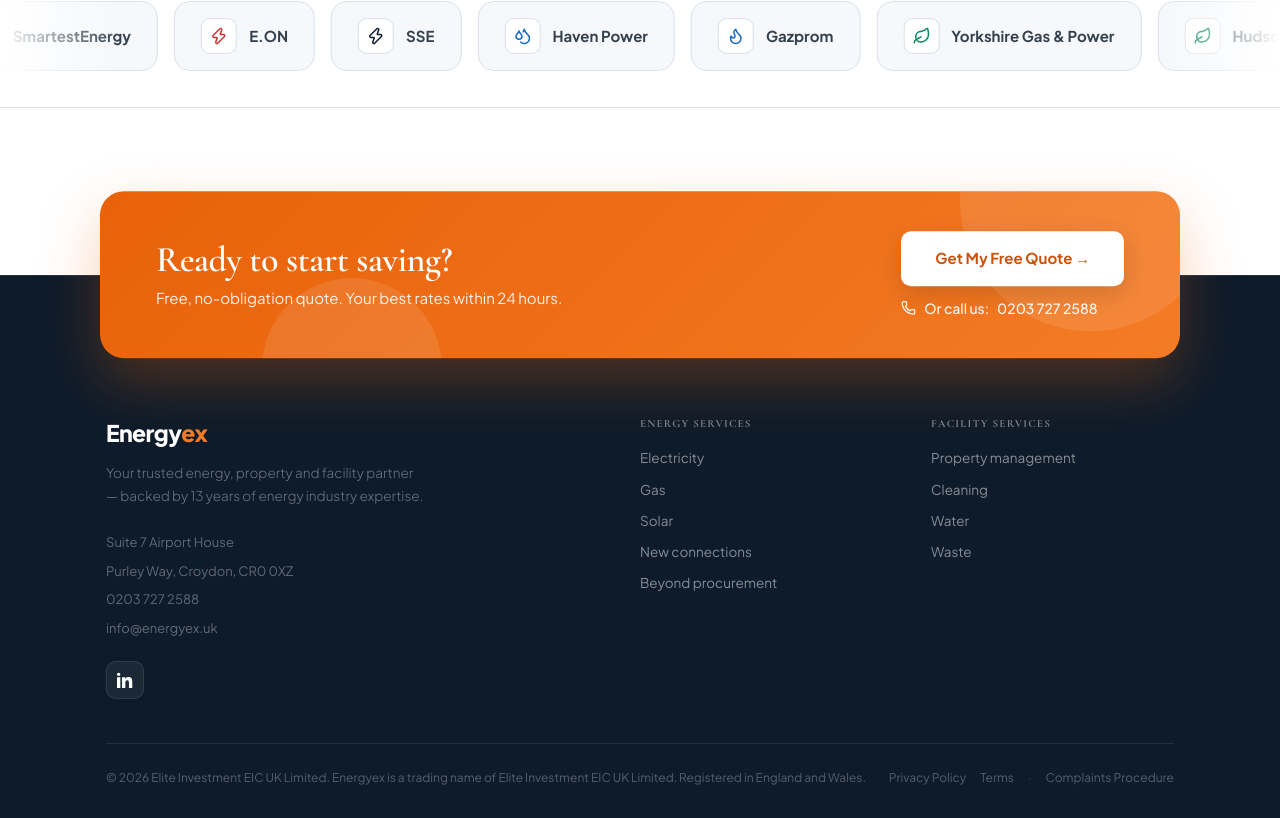
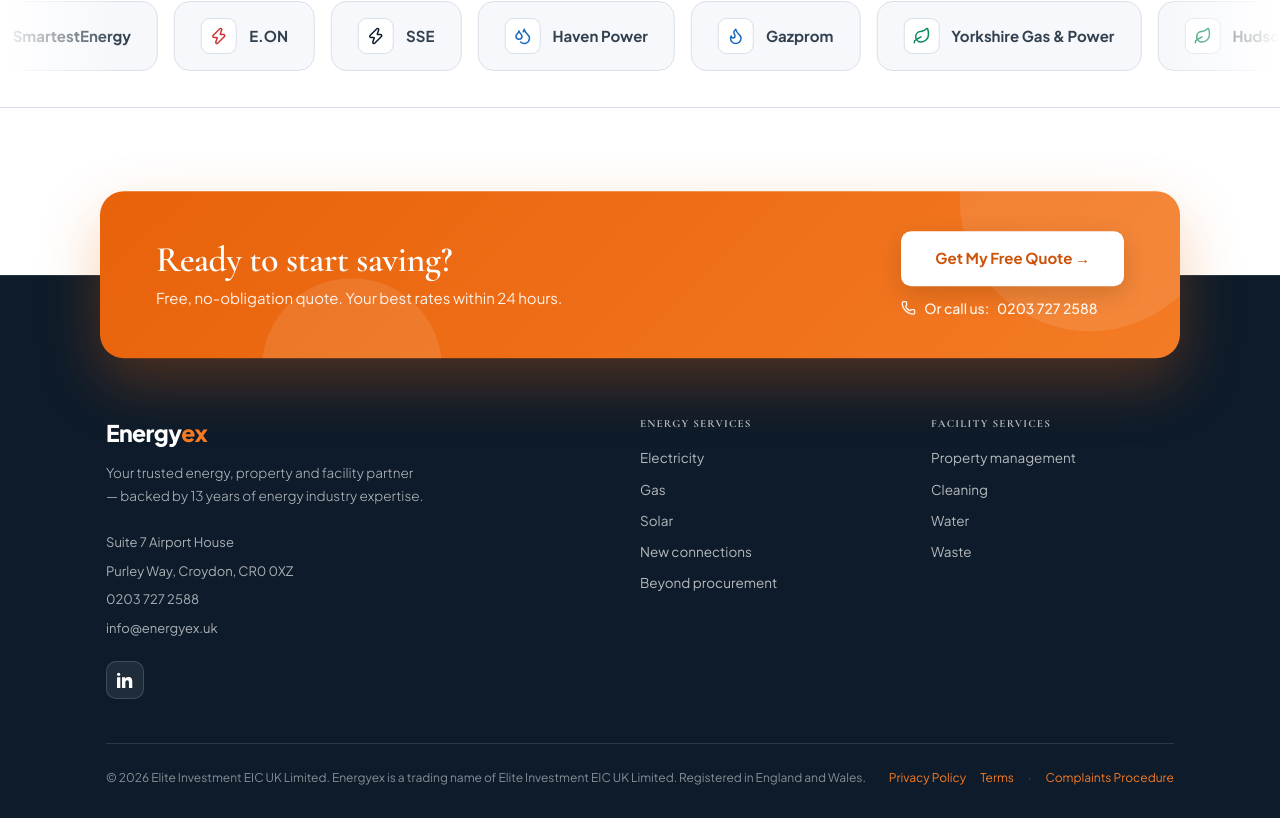
Before and after one commit to harishbhati/Energy-EX-Web, a Next.js app: page / in a window 1280 px wide. Shown: the part 5617-6435 px from the top of the page. Built offline with nearby package versions, Linux system fonts and the light colour scheme.

Commit message:
footer text and link color update

```diff
--- a/components/home/Footer.tsx
+++ b/components/home/Footer.tsx
@@ -17,10 +17,16 @@ type FooterProps = {
 
 export default function Footer({ footer, compact }: FooterProps) {
   return (
-    <footer className={`bg-navy pb-8 relative z-[1] border-t border-white/10 ${compact ? 'pt-10 md:pt-14' : 'pt-10 md:pt-[140px]'}`}>
+    <footer
+      className={`bg-navy pb-8 relative z-[1] border-t border-white/10 ${
+        compact ? 'pt-10 md:pt-14' : 'pt-10 md:pt-[140px]'
+      }`}
+    >
       <div className="max-w-[1180px] mx-auto px-6 md:px-14">
-        {/* Top grid — stacks on mobile */}
-        <div className="grid gap-8 md:gap-12 pb-10 md:pb-11 border-b border-white/[0.08] grid-cols-1 sm:grid-cols-2 md:grid-cols-[2fr_1fr_1fr]">
+
+        {/* Top grid */}
+        <div className="grid gap-8 md:gap-12 pb-10 md:pb-11 border-b border-white/[0.12] grid-cols-1 sm:grid-cols-2 md:grid-cols-[2fr_1fr_1fr]">
+
           {/* Brand col */}
           <div>
             <Link
@@ -29,19 +35,21 @@ export default function Footer({ footer, compact }: FooterProps) {
             >
               Energy<em className="not-italic text-brand-orange-soft">ex</em>
             </Link>
-            <p className="mb-5 max-w-xs font-light text-[13.5px] text-white/40 leading-[1.7]">
+
+            <p className="mb-5 max-w-xs font-light text-[13.5px] text-white/70 leading-[1.7]">
               {footer.tagline}
             </p>
-            <div className="whitespace-pre-line text-[13px] text-white/[0.35] leading-[2.2]">
+
+            <div className="whitespace-pre-line text-[13px] text-white/65 leading-[2.2]">
               {footer.contact}
             </div>
+
             <div className="flex gap-[10px] mt-[18px]">
               <a
                 href="https://www.linkedin.com/company/energyexuk/"
                 aria-label={footer.socialLabel}
-                className="w-[38px] h-[38px] rounded-[10px] flex items-center justify-center text-white transition-all duration-200 hover:bg-[color:var(--orange)] hover:border-[color:var(--orange)] bg-white/[0.06] border border-white/10"
+                className="w-[38px] h-[38px] rounded-[10px] flex items-center justify-center text-white transition-all duration-200 hover:bg-[color:var(--orange)] hover:border-[color:var(--orange)] bg-white/[0.08] border border-white/15"
               >
-                {/* Inline LinkedIn SVG to avoid depending on a named export that may not exist in the installed package */}
                 <svg
                   xmlns="http://www.w3.org/2000/svg"
                   viewBox="0 0 24 24"
@@ -58,15 +66,16 @@ export default function Footer({ footer, compact }: FooterProps) {
 
           {/* Energy services */}
           <div>
-            <h4 className="mb-4 font-bold uppercase tracking-[1.2px] text-[11px] text-white/[0.45]">
+            <h4 className="mb-4 font-bold uppercase tracking-[1.2px] text-[11px] text-white/70">
               Energy Services
             </h4>
+
             <div className="flex flex-col gap-[11px]">
               {footer.services.map((item) => (
                 <Link
                   key={item.href}
                   href={item.href}
-                  className="transition-colors duration-200 hover:text-white text-[13.5px] text-white/50"
+                  className="transition-colors duration-200 hover:text-white text-[13.5px] text-white/70"
                 >
                   {item.title}
                 </Link>
@@ -76,15 +85,16 @@ export default function Footer({ footer, compact }: FooterProps) {
 
           {/* Facility services */}
           <div>
-            <h4 className="mb-4 font-bold uppercase tracking-[1.2px] text-[11px] text-white/[0.45]">
+            <h4 className="mb-4 font-bold uppercase tracking-[1.2px] text-[11px] text-white/70">
               Facility Services
             </h4>
+
             <div className="flex flex-col gap-[11px]">
               {footer.facilities.map((item) => (
                 <Link
                   key={item.href}
                   href={item.href}
-                  className="transition-colors duration-200 hover:text-white text-[13.5px] text-white/50"
+                  className="transition-colors duration-200 hover:text-white text-[13.5px] text-white/70"
                 >
                   {item.title}
                 </Link>
@@ -95,16 +105,32 @@ export default function Footer({ footer, compact }: FooterProps) {
 
         {/* Bottom bar */}
         <div className="flex flex-col sm:flex-row items-start sm:items-center justify-between pt-[26px] gap-[10px]">
-          <div className="text-xs text-white/30">{footer.copyright}</div>
-          <div className="flex items-center gap-[14px] text-xs text-white/30">
-            <Link href="/privacy" className="hover:text-white/60 transition-colors duration-200">
+
+          <div className="text-xs text-white/50">
+            {footer.copyright}
+          </div>
+
+          <div className="flex items-center gap-[14px] text-xs text-brand-orange-soft">
+            <Link
+              href="/privacy"
+              className="hover:text-white transition-colors duration-200"
+            >
               Privacy Policy
             </Link>
-            <Link href="/terms" className="hover:text-white/60 transition-colors duration-200">
+
+            <Link
+              href="/terms"
+              className="hover:text-white transition-colors duration-200"
+            >
               Terms
             </Link>
-            <span className="text-white/20">·</span>
-            <Link href="/complaints" className="hover:text-white/60 transition-colors duration-200">
+
+            <span className="text-white/30">·</span>
+
+            <Link
+              href="/complaints"
+              className="hover:text-white transition-colors duration-200"
+            >
               Complaints Procedure
             </Link>
           </div>
```
